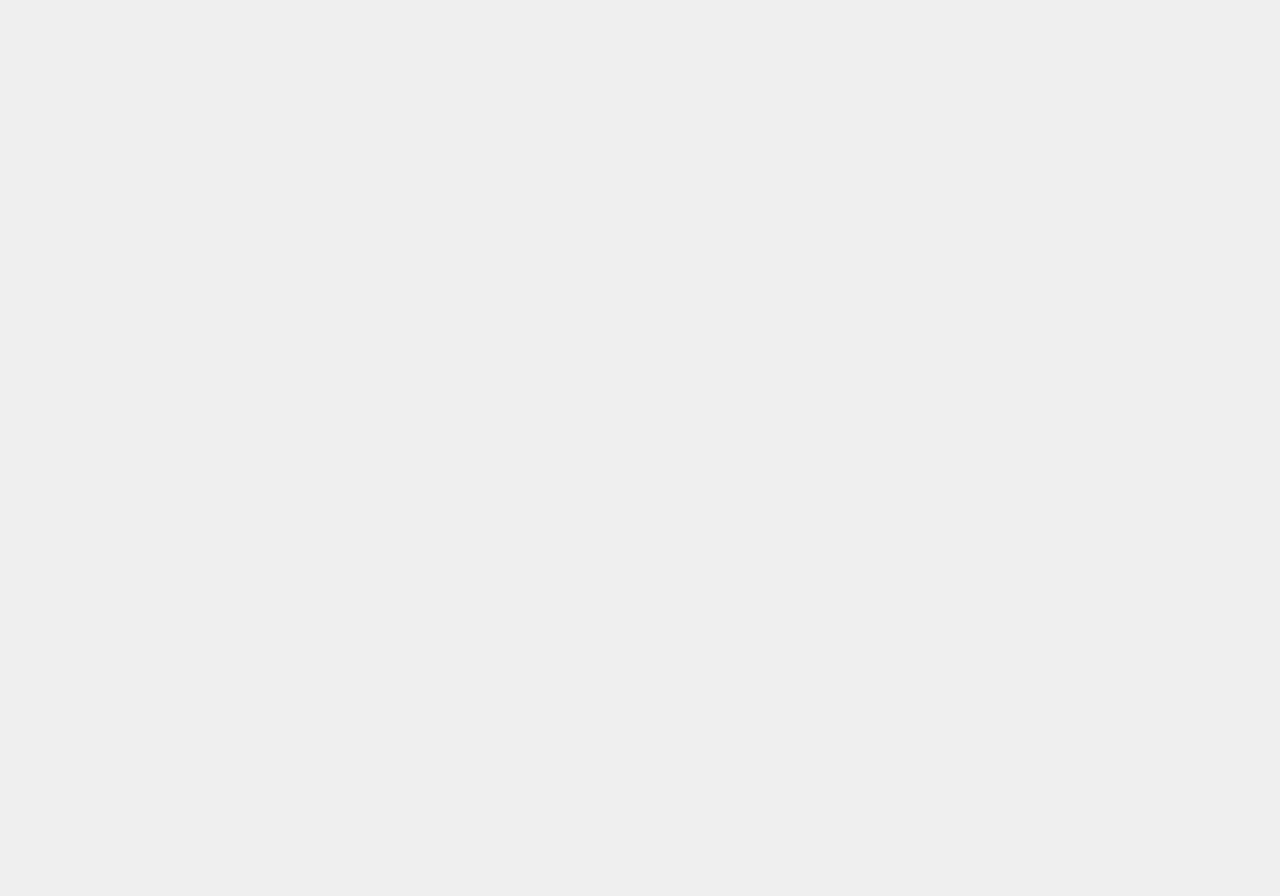
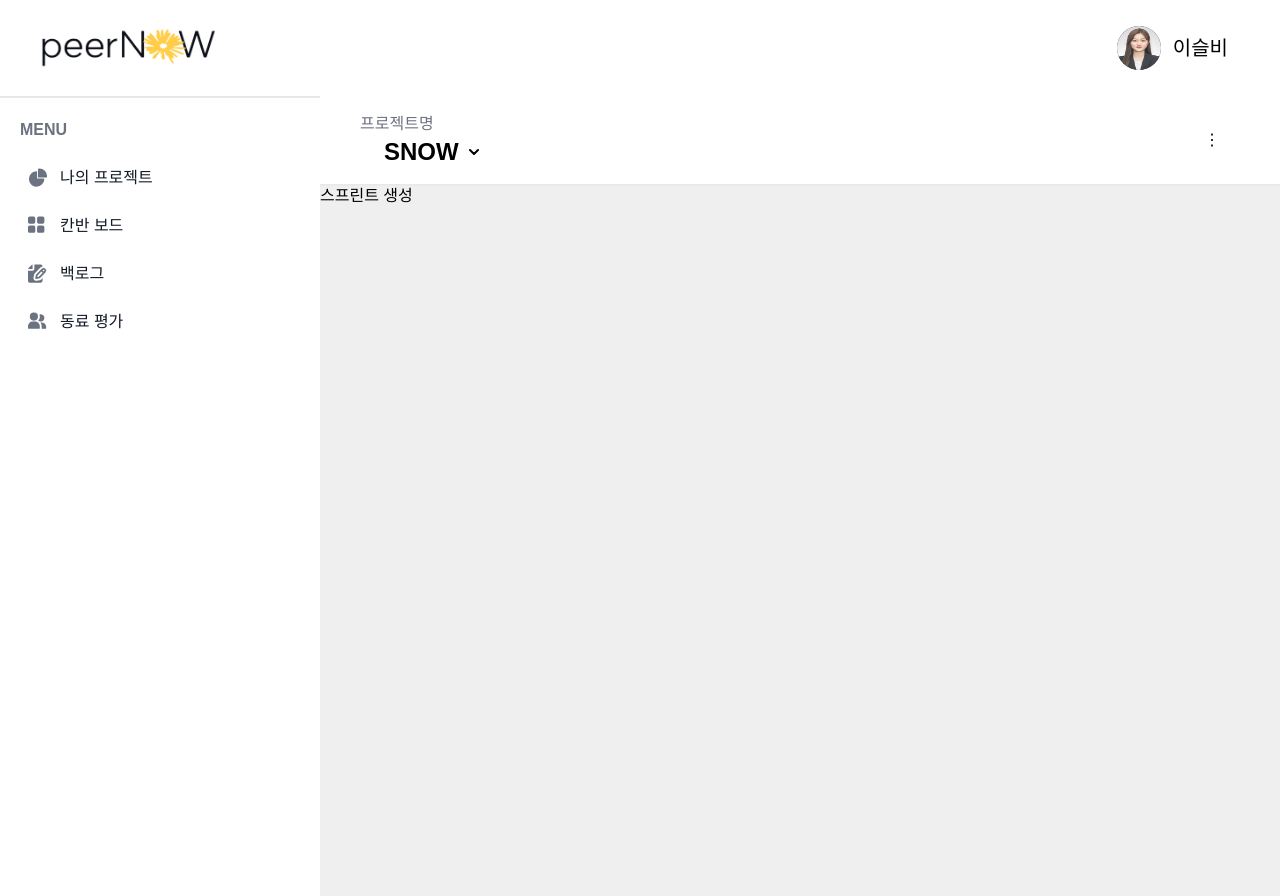
Before and after one commit to ystgd07/PeerNow-FE-, a React (Create React App) app: page /sprint in a window 1280 px wide. Before the commit this address had no page. Before the commit the page ends 800 px from the top, so only its background shows below. Built offline with nearby package versions, Linux system fonts and the light colour scheme.

Commit message:
컴포넌트 분리

```diff
--- a/src/App.js
+++ b/src/App.js
@@ -5,6 +5,7 @@ import Main from './pages/Main';
 import MyPage from './pages/MyPage';
 import Home from './pages/Home';
 import Test from './features/newproject/Test';
+import Sprint from './pages/Sprint';
 
 const queryClient = new QueryClient({
   defaultOptions: {
@@ -23,6 +24,7 @@ function App() {
           <Route path="/" element={<Home />}>
             <Route path="/main" element={<Main />} />
             <Route path="/mypage" element={<MyPage />} />
+            <Route path="/sprint" element={<Sprint />} />
             <Route path="/test" element={<Test />}></Route>
           </Route>
         </Routes>
--- a/src/features/mypage/MypageBacklog.jsx
+++ b/src/features/mypage/MypageBacklog.jsx
@@ -1,7 +1,5 @@
-import BackLogPageBtn from './BackLogPageBtn';
 import BacklogIcon from './BacklogIcon';
 import MypageBackLogTitle from './MypageBackLogTitle';
-import Title from './Title';
 
 export default function MypageBacklog() {
   return (
--- a/src/pages/Sprint.jsx
+++ b/src/pages/Sprint.jsx
@@ -1,6 +1,7 @@
 import Header from '../ui/Header';
 import { useEffect } from 'react';
 import { useOpenMainPage, useOpenMypage } from '../store/store';
+import Title from '../features/mypage/Title';
 
 export default function Sprint() {
   const { setOpenMainPage, openMainPage } = useOpenMainPage((state) => state);
@@ -18,6 +19,7 @@ export default function Sprint() {
       <div className="w-full">
         <Header />
         {/* 제목 */}
+        <Title value={'스프린트 생성'} />
         {/* 생성 페이지 */}
       </div>
     </>
```
